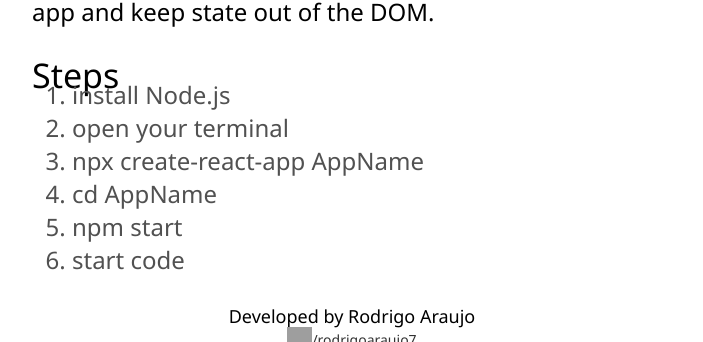
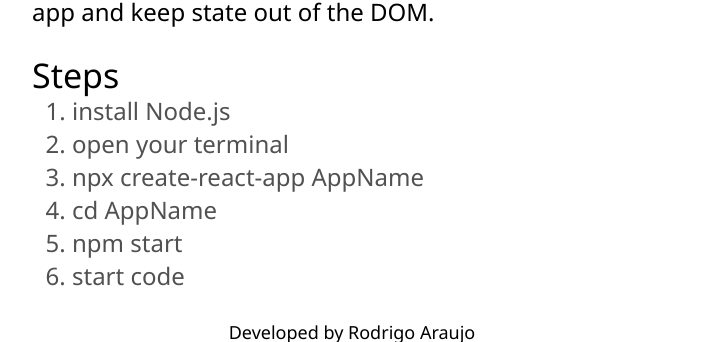
Before and after one commit to rodrigoaraujo7/medium-ui-clone, a React (Create React App) app: page / in a window 1280 px wide. Shown: the part 1280-1622 px from the top of the page, without its empty margins (288-991 px from the left). Built offline with nearby package versions, Linux system fonts and the light colour scheme; grey boxes are pictures that could not be loaded.

Commit message:
margin details

```diff
--- a/src/App.css
+++ b/src/App.css
@@ -30,8 +30,6 @@ footer h2 {
 
   display: flex;
   align-items: center;
-
-  margin-top: -5px;
 }
 
 footer img {
--- a/src/components/Document/Document.css
+++ b/src/components/Document/Document.css
@@ -15,8 +15,6 @@
 .document--author {
     display: flex;
     align-items: center;
-
-    margin-top: -5px;
 }
 
 .document--author img {
@@ -62,10 +60,6 @@
     font-weight: 500;
 }
 
-.document--list ol {
-    margin-top: -5px;
-}
-
 .document--list ol li {
     color: #515151;
     font-size: 24px;
```
